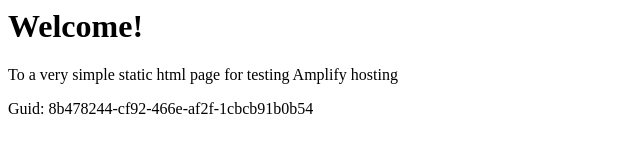
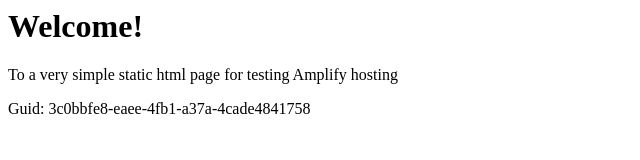
Before and after one commit to aws-aemilia-kix/Github-PR-Commit-Integration-Test-DoNotTouch-GitHubWebhookPushCanaryTest-v1-preprod-ap-northeast-3, a website: page src/index.html in a window 1280 px wide. Shown: the full height of the page, 0-640 px from the left. Drawn offline with Linux system fonts and the light colour scheme.

Commit message:
commit from integ tests

```diff
--- a/src/index.html
+++ b/src/index.html
@@ -12,6 +12,6 @@
 <body>
     <h1>Welcome!</h1>
     <p>To a very simple static html page for testing Amplify hosting</p>
-    <p>Guid: 8b478244-cf92-466e-af2f-1cbcb91b0b54</p></body>
+    <p>Guid: 3c0bbfe8-eaee-4fb1-a37a-4cade4841758</p></body>
 
 </html>
```
